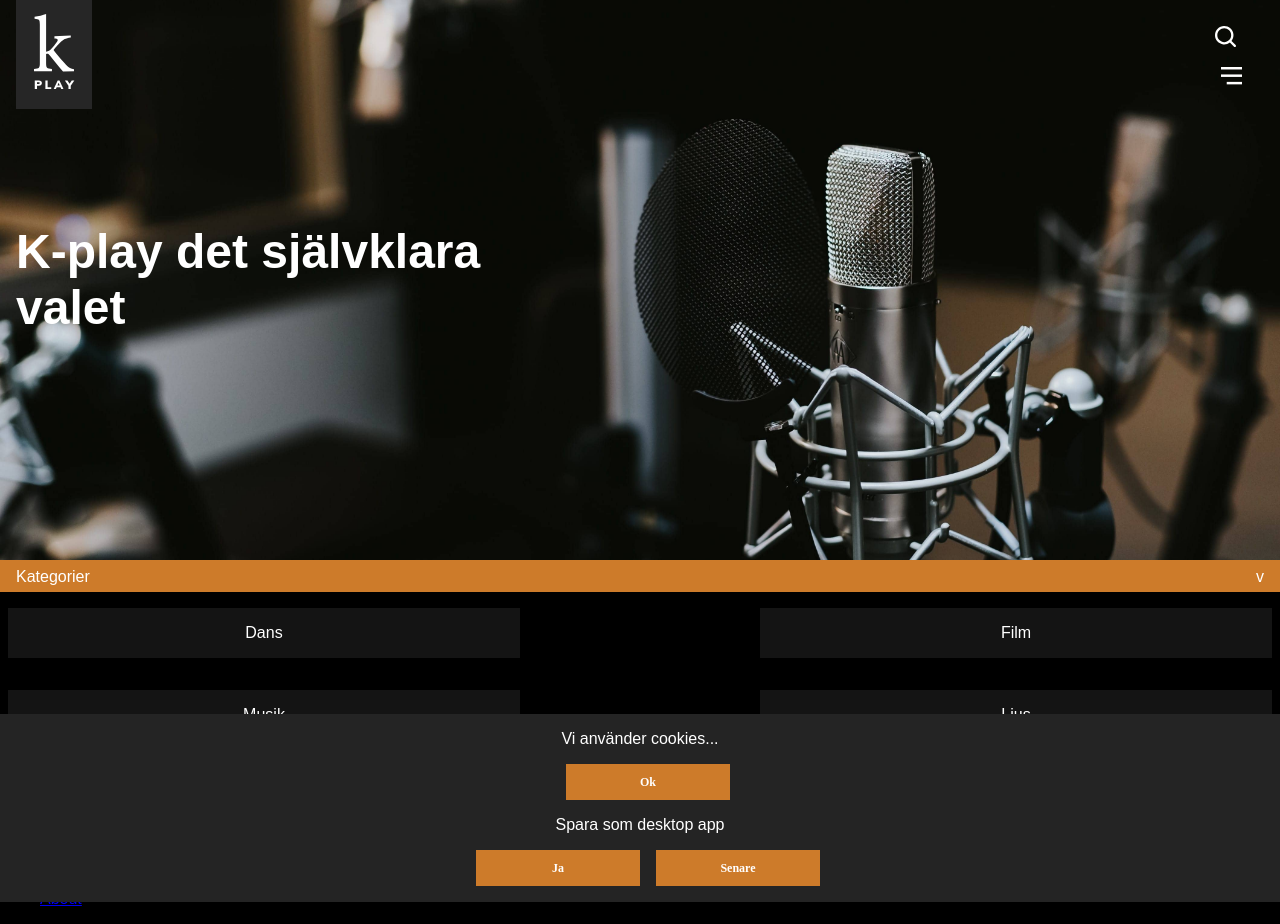
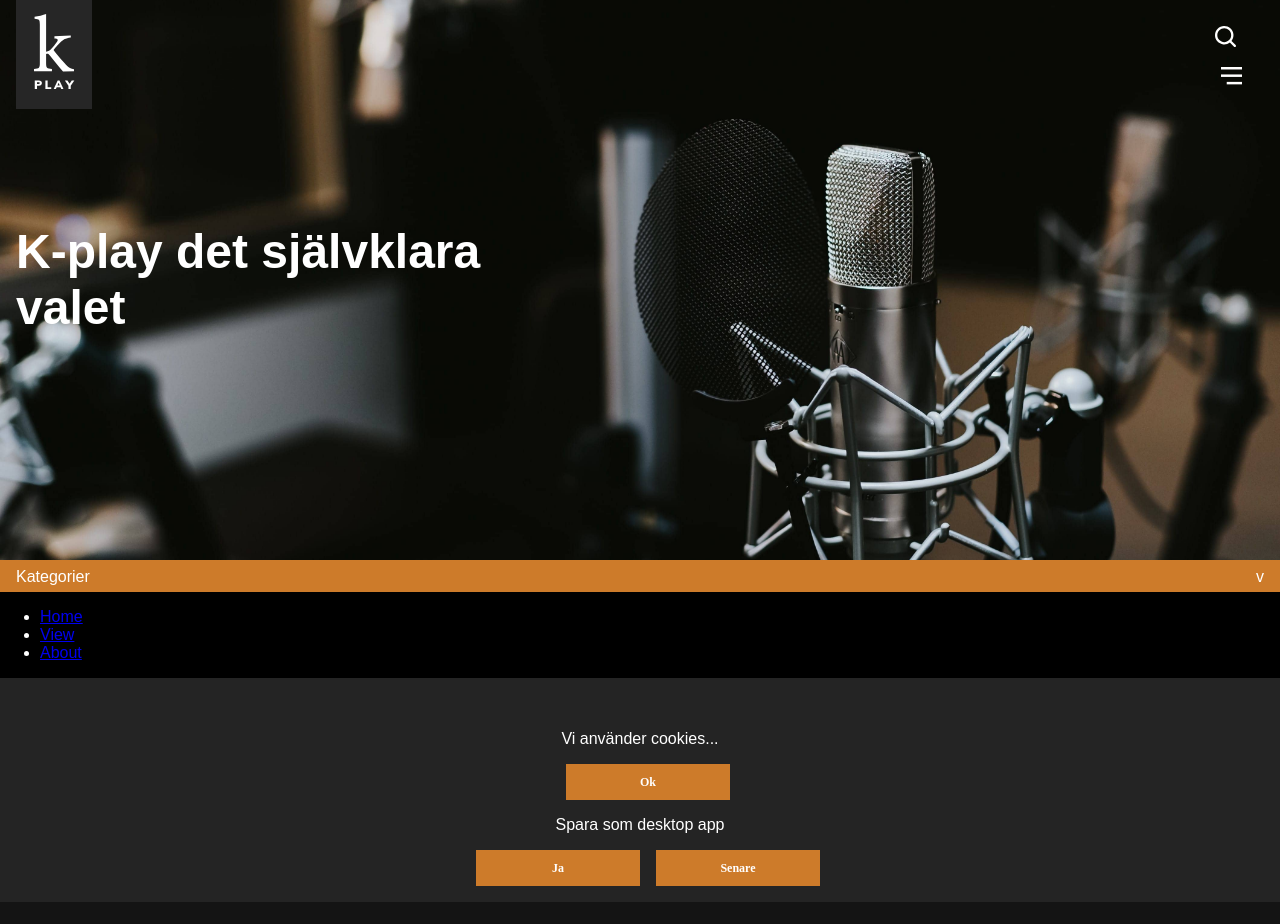
Before and after one commit to brooman/Kulturakademin, a React (Create React App) app: page / in a window 1280 px wide. Shown: the top 924 px of the page. Built offline with nearby package versions, Linux system fonts and the light colour scheme; a web font is replaced by a local one.

Commit message:
Added new array to menu

```diff
--- a/src/components/Categories/index.js
+++ b/src/components/Categories/index.js
@@ -8,7 +8,7 @@ class Categories extends Component {
     super()
 
     this.state = {
-      isExpanded: true,
+      isExpanded: false,
       categories: [
         {
           id: 0,
@@ -41,6 +41,29 @@ class Categories extends Component {
           link: '/discover/television',
         },
       ],
+
+      info: [
+        {
+          id: 0,
+          name: 'Populära',
+          link: '/discover/dance',
+        },
+        {
+          id: 1,
+          name: 'Mest Visade',
+          link: '/discover/cinematography',
+        },
+        {
+          id: 2,
+          name: 'Indexering',
+          link: '/discover/music',
+        },
+        {
+          id: 3,
+          name: 'Allt Material',
+          link: '/discover/light',
+        },
+      ],
     }
   }
 
@@ -51,7 +74,7 @@ class Categories extends Component {
   }
 
   render() {
-    const { categories, isExpanded } = this.state
+    const { categories, info, isExpanded } = this.state
 
     const dropdownStyles = isExpanded
       ? [styles.dropdown, styles.expanded].join(' ')
@@ -64,6 +87,7 @@ class Categories extends Component {
           <div>v</div>
         </div>
         <div className={dropdownStyles}>
+          <div>
             {categories.map(category => {
               const { id, name, link } = category
               return (
@@ -73,6 +97,17 @@ class Categories extends Component {
               )
             })}
           </div>
+          <div>
+            {info.map(infoitem => {
+              const { id, name, link } = infoitem
+              return (
+                <div key={id} className={styles.category}>
+                  <Link to={process.env.PUBLIC_URL + link}>{name}</Link>
+                </div>
+              )
+            })}
+          </div>
+        </div>
       </div>
     )
   }
--- a/src/components/Categories/index.module.scss
+++ b/src/components/Categories/index.module.scss
@@ -16,15 +16,20 @@
 
 .expanded {
   display: flex !important;
-  justify-content: space-between;
+  flex-direction: column;
+  flex-direction: row;
+  justify-content: space-around;
+  width: 100%;
   align-items: center;
   flex-wrap: wrap;
 }
 
 .category {
-  background-color: $defaultDark;
-  width: 40%;
-  margin: 1rem 0.5rem;
+  font-weight: 600;
+  font-size: 16px;
+  line-height: 304%;
+  letter-spacing: 0.02em;
+  color: #ffffff;
 
   a {
     display: flex;
```
Also changed, not shown: 1 other file (tests, documents, lock files or other folders). Lines whose indentation alone changed are shown as unchanged.
